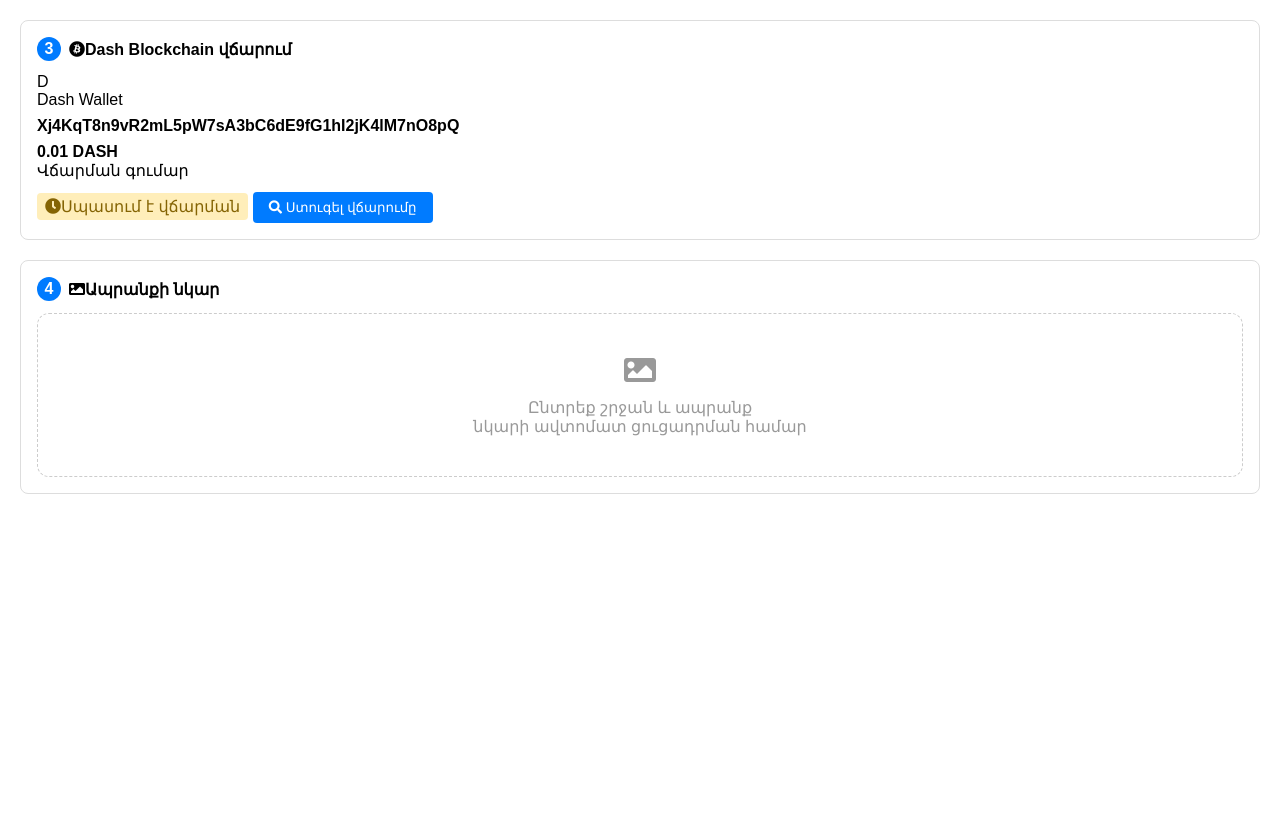
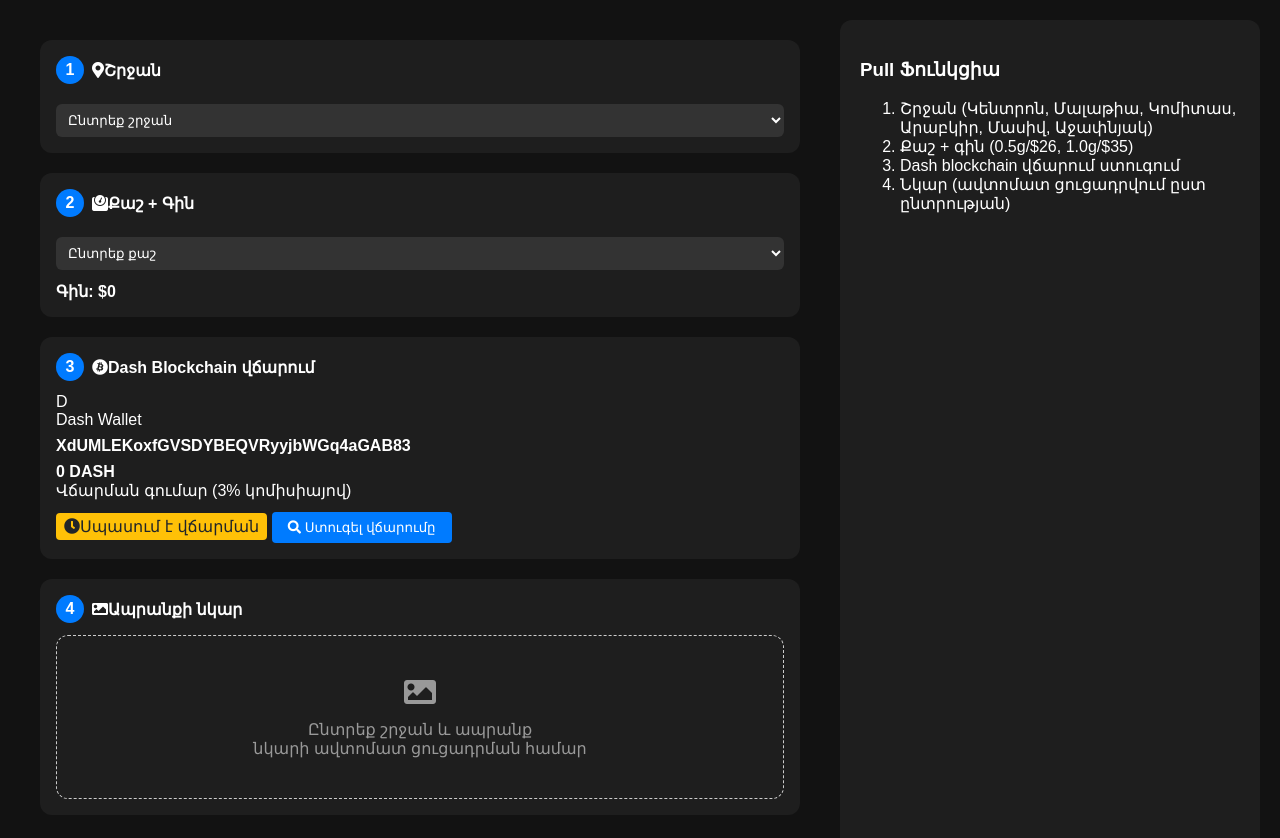
Before and after one commit to israyelvardanyan777-gif/MenuBOt, a plain HTML site: page index.html in a window 1280 px wide. Before the commit the page ends 800 px from the top, so only its background shows below. Drawn offline with Linux system fonts and the light colour scheme.

Commit message:
Update index.html

```diff
--- a/index.html
+++ b/index.html
@@ -3,28 +3,73 @@
 <head>
 <meta charset="UTF-8">
 <meta name="viewport" content="width=device-width, initial-scale=1.0">
-    <title>Mini App Dash Վճարում</title>
+<title>Mini App - Dash Վճարում</title>
 <link rel="stylesheet" href="https://cdnjs.cloudflare.com/ajax/libs/font-awesome/5.15.4/css/all.min.css">
 <style>
-        body { font-family: Arial, sans-serif; margin: 20px; }
-        .section { border: 1px solid #ddd; border-radius: 8px; padding: 16px; margin-bottom: 20px; }
-        .section-title { font-weight: bold; margin-bottom: 12px; display: flex; align-items: center; }
-        .section-number { background: #007bff; color: white; border-radius: 50%; width: 24px; height: 24px; display: flex; align-items: center; justify-content: center; margin-right: 8px; }
+    body {
+        font-family: Arial, sans-serif;
+        margin: 0;
+        background-color: #121212;
+        color: #ffffff;
+    }
+    .container { display: flex; gap: 20px; padding: 20px; }
+    .left, .right { padding: 20px; border-radius: 12px; }
+    .left { flex: 2; }
+    .right { flex: 1; background-color: #1e1e1e; }
+    .section { background-color: #1e1e1e; border-radius: 12px; padding: 16px; margin-bottom: 20px; }
+    .section-title { font-weight: bold; display: flex; align-items: center; margin-bottom: 12px; }
+    .section-number { background-color: #007bff; color: white; border-radius: 50%; width: 28px; height: 28px; display: flex; align-items: center; justify-content: center; margin-right: 8px; }
     .dash-wallet, #productImageContainer { margin-top: 12px; }
     .wallet-address, .payment-amount { margin-top: 8px; font-weight: bold; }
     .status-indicator { margin-top: 8px; padding: 4px 8px; border-radius: 4px; display: inline-flex; align-items: center; }
-        .status-pending { background-color: #ffeeba; color: #856404; }
-        .status-paid { background-color: #d4edda; color: #155724; }
-        .status-failed { background-color: #f8d7da; color: #721c24; }
+    .status-pending { background-color: #ffc107; color: #212529; }
+    .status-paid { background-color: #28a745; color: #ffffff; }
+    .status-failed { background-color: #dc3545; color: #ffffff; }
     .verify-btn { margin-top: 12px; padding: 8px 16px; border: none; border-radius: 4px; cursor: pointer; background: #007bff; color: white; }
     .image-placeholder { border: 1px dashed #ccc; border-radius: 12px; padding: 40px; text-align: center; color: #999; }
     img { border-radius: 12px; max-width: 100%; }
-        #notification { margin-top: 12px; font-weight: bold; color: green; }
+    select { width: 100%; padding: 8px; border-radius: 6px; border: none; margin-top: 8px; background: #333; color: #fff; }
+    .price-display { margin-top: 12px; font-weight: bold; }
 </style>
 </head>
 <body>
 
-    <!-- Step 3: Dash Payment -->
+<div class="container">
+    <div class="left">
+        <!-- Step 1: Շրջան -->
+        <div class="section">
+            <div class="section-title">
+                <div class="section-number">1</div>
+                <i class="fas fa-map-marker-alt"></i>
+                Շրջան
+            </div>
+            <select id="districtSelect" onchange="updatePrice()">
+                <option value="">Ընտրեք շրջան</option>
+                <option value="Կենտրոն">Կենտրոն</option>
+                <option value="Մալաթիա">Մալաթիա</option>
+                <option value="Կոմիտաս">Կոմիտաս</option>
+                <option value="Արաբկիր">Արաբկիր</option>
+                <option value="Մասիվ">Մասիվ</option>
+                <option value="Աջափնյակ">Աջափնյակ</option>
+            </select>
+        </div>
+
+        <!-- Step 2: Քաշ + Գին -->
+        <div class="section">
+            <div class="section-title">
+                <div class="section-number">2</div>
+                <i class="fas fa-weight"></i>
+                Քաշ + Գին
+            </div>
+            <select id="weightSelect" onchange="updatePrice()">
+                <option value="">Ընտրեք քաշ</option>
+                <option value="0.5G">0.5g / $26</option>
+                <option value="1.0G">1.0g / $35</option>
+            </select>
+            <div class="price-display" id="priceDisplay">Գին: $0</div>
+        </div>
+
+        <!-- Step 3: Dash blockchain վճարում -->
         <div class="section">
             <div class="section-title">
                 <div class="section-number">3</div>
@@ -36,11 +81,9 @@
                     <div class="wallet-icon">D</div>
                     <div class="wallet-title">Dash Wallet</div>
                 </div>
-            <div class="wallet-address" id="walletAddress">
-                Xj4KqT8n9vR2mL5pW7sA3bC6dE9fG1hI2jK4lM7nO8pQ
-            </div>
-            <div class="payment-amount" id="paymentAmount">0.01 DASH</div>
-            <div class="payment-label">Վճարման գումար</div>
+                <div class="wallet-address" id="walletAddress">XdUMLEKoxfGVSDYBEQVRyyjbWGq4aGAB83</div>
+                <div class="payment-amount" id="paymentAmount">0 DASH</div>
+                <div class="payment-label">Վճարման գումար (3% կոմիսիայով)</div>
                 <div class="status-indicator status-pending" id="paymentStatus">
                     <i class="fas fa-clock"></i>
                     Սպասում է վճարման
@@ -52,7 +95,7 @@
             </div>
         </div>
 
-    <!-- Step 4: Product Image Display -->
+        <!-- Step 4: Նկար -->
         <div class="section">
             <div class="section-title">
                 <div class="section-number">4</div>
@@ -69,56 +112,78 @@
                 </div>
             </div>
         </div>
+    </div>
 
-    <div class="notification" id="notification"></div>
+    <!-- Right panel: գին/տեքստ -->
+    <div class="right">
+        <h3>Pull Ֆունկցիա</h3>
+        <ol>
+            <li>Շրջան (Կենտրոն, Մալաթիա, Կոմիտաս, Արաբկիր, Մասիվ, Աջափնյակ)</li>
+            <li>Քաշ + գին (0.5g/$26, 1.0g/$35)</li>
+            <li>Dash blockchain վճարում ստուգում</li>
+            <li>Նկար (ավտոմատ ցուցադրվում ըստ ընտրության)</li>
+        </ol>
+    </div>
+</div>
 
 <script>
-        let selectedDistrict = 'Կենտրոն';
-        let selectedWeight = '0.5G';
-        let selectedPrice = 0.01; // DASH
+let selectedDistrict = '';
+let selectedWeight = '';
+let baseAmount = 0; // իրական գումար DASH
+let finalAmount = 0; // 3% կոմիսիայով
 let paymentVerified = false;
 
-        const DASH_ADDRESS = "Xj4KqT8n9vR2mL5pW7sA3bC6dE9fG1hI2jK4lM7nO8pQ";
+const DASH_ADDRESS = "XdUMLEKoxfGVSDYBEQVRyyjbWGq4aGAB83";
 const paymentStatus = document.getElementById("paymentStatus");
 const verifyBtn = document.getElementById("verifyBtn");
+const paymentAmountDisplay = document.getElementById("paymentAmount");
 
-        // Նկարների տվյալներ ըստ շրջանների և քաշի
+// Նկարների տվյալներ
 const productImages = {
-            "Կենտրոն": {
-                "0.5G": "images/kentron_0_5g.jpg",
-                "1.0G": "images/kentron_1g.jpg"
-            },
-            "Մասիվ": {
-                "0.5G": "images/masiv_0_5g.jpg",
-                "1.0G": "images/masiv_1g.jpg"
+    "Կենտրոն": {"0.5G":"images/kentron_0_5g.jpg","1.0G":"images/kentron_1g.jpg"},
+    "Մասիվ": {"0.5G":"images/masiv_0_5g.jpg","1.0G":"images/masiv_1g.jpg"},
+    "Մալաթիա": {"0.5G":"images/malatia_0_5g.jpg","1.0G":"images/malatia_1g.jpg"},
+    "Կոմիտաս": {"0.5G":"images/komitas_0_5g.jpg","1.0G":"images/komitas_1g.jpg"},
+    "Արաբկիր": {"0.5G":"images/arabkir_0_5g.jpg","1.0G":"images/arabkir_1g.jpg"},
+    "Աջափնյակ": {"0.5G":"images/ajapnyak_0_5g.jpg","1.0G":"images/ajapnyak_1g.jpg"}
+};
+
+function updatePrice() {
+    const districtSelect = document.getElementById("districtSelect");
+    const weightSelect = document.getElementById("weightSelect");
+    selectedDistrict = districtSelect.value;
+    selectedWeight = weightSelect.value;
+
+    if(selectedWeight === "0.5G") baseAmount = 0.026;
+    else if(selectedWeight === "1.0G") baseAmount = 0.035;
+    else baseAmount = 0;
+
+    // 3% կոմիսիա ավելացնել
+    finalAmount = baseAmount * 1.03;
+    paymentAmountDisplay.innerText = finalAmount.toFixed(6) + " DASH";
+
+    verifyBtn.disabled = finalAmount === 0 || selectedDistrict === '';
+    displayProductImage();
 }
-        };
 
 function displayProductImage() {
     const container = document.getElementById("productImageContainer");
     container.innerHTML = '';
-
-            if (!selectedDistrict || !selectedWeight) {
-                container.innerHTML = `
-                    <div class="image-placeholder">
-                        <div class="placeholder-text">
+    if(!selectedDistrict || !selectedWeight) {
+        container.innerHTML = `<div class="image-placeholder"><div class="placeholder-text">
         <i class="fas fa-image" style="font-size: 32px; margin-bottom: 12px; display: block;"></i>
-                            Ընտրեք շրջան և ապրանք<br>
-                            նկարի ավտոմատ ցուցադրման համար
-                        </div>
-                    </div>
-                `;
+        Ընտրեք շրջան և ապրանք<br>նկարի ավտոմատ ցուցադրման համար
+        </div></div>`;
         return;
     }
-
     const imageUrl = productImages[selectedDistrict]?.[selectedWeight];
-            if (imageUrl) {
+    if(imageUrl) {
         const img = document.createElement("img");
         img.src = imageUrl;
         img.alt = `${selectedDistrict} - ${selectedWeight}`;
         container.appendChild(img);
     } else {
-                container.innerHTML = "<p>Նկար չի գտնվել համար ընտրված ապրանքի</p>";
+        container.innerHTML = "<p>Նկար չի գտնվել ընտրված ապրանքի համար</p>";
     }
 }
 
@@ -126,27 +191,23 @@
     paymentStatus.innerHTML = '<i class="fas fa-spinner fa-spin"></i> Ստուգվում է…';
     try {
         const response = await fetch(`https://chainz.cryptoid.info/dash/api.dws?q=address&a=${DASH_ADDRESS}`);
-                if (!response.ok) throw new Error("API-ին հասանելի չէ");
+        if(!response.ok) throw new Error("API-ին հասանելի չէ");
         const txs = await response.text();
-                if (txs.includes(selectedPrice.toString())) {
+        if(txs.includes(finalAmount.toFixed(6).toString())) {
             paymentVerified = true;
             paymentStatus.className = 'status-indicator status-paid';
             paymentStatus.innerHTML = '<i class="fas fa-check"></i> Վճարվել է';
-                    displayProductImage();
-                    document.getElementById("notification").innerText = "Վճարումը հաստատված է, ահա ձեր ապրանքը:";
         } else {
             paymentStatus.className = 'status-indicator status-failed';
             paymentStatus.innerHTML = '<i class="fas fa-times"></i> Չի վճարվել';
         }
-            } catch (err) {
+    } catch(err) {
         paymentStatus.className = 'status-indicator status-failed';
         paymentStatus.innerHTML = `<i class="fas fa-exclamation-triangle"></i> Սխալ՝ ${err.message}`;
     }
 }
 
-        document.addEventListener("DOMContentLoaded", () => {
-            verifyBtn.disabled = false;
-        });
+document.addEventListener("DOMContentLoaded", ()=>{ verifyBtn.disabled = true; });
 </script>
 
 </body>
```
Lines whose indentation alone changed are shown as unchanged.
